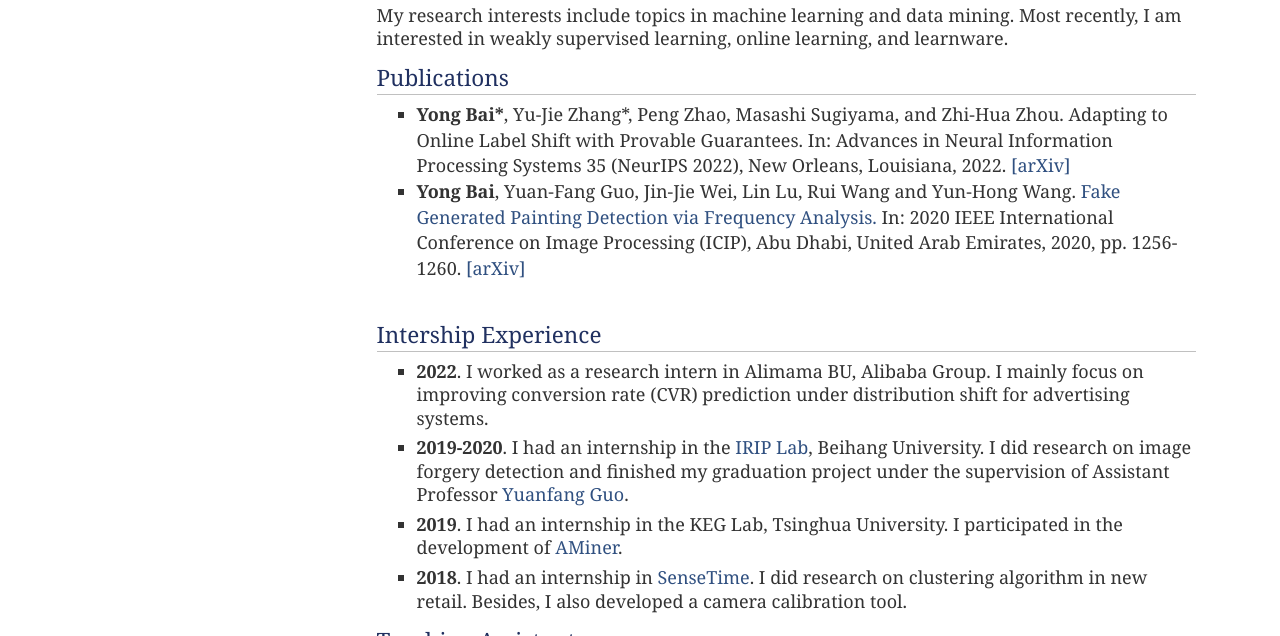
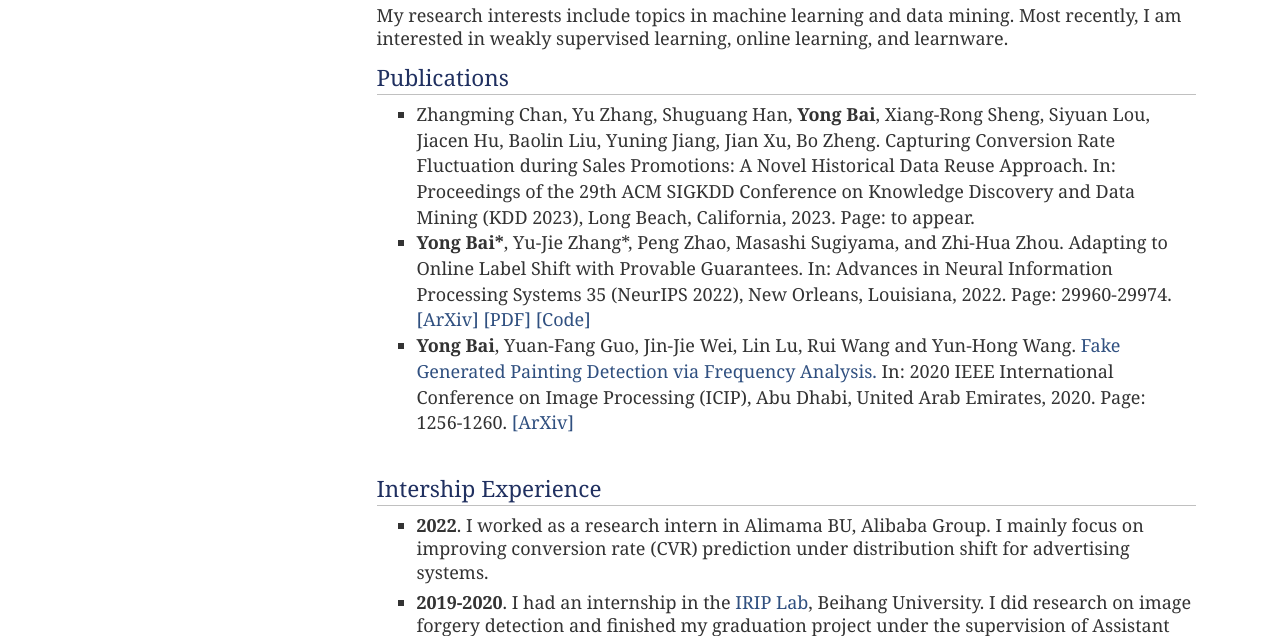
Before and after one commit to byby221b/byby221b.github.io, a plain HTML site: page index.html in a window 1280 px wide. Shown: the part 868-1504 px from the top of the page. Drawn offline with nearby package versions, Linux system fonts and the light colour scheme.

Commit message:
新增KDD 2023文章

```diff
--- a/index.html
+++ b/index.html
@@ -68,7 +68,7 @@
                     <br><br>
 
                     <div class="section" id="News">
-                        <p class="text-danger">I will receive my M.Sc. degree in September, 2023. Currently, I am looking for a job opportunity. </p>
+                        <p class="text-danger">I will receive my M.Sc. degree in June, 2023. </p>
                     </div>
 
                     <br><br>
@@ -116,14 +116,24 @@
                         <h2>Publications</h2>
                         <ul>
                             <li>
-                                <b>Yong Bai*</b>, Yu-Jie Zhang*, Peng Zhao, Masashi Sugiyama, and Zhi-Hua Zhou. Adapting to Online Label Shift with Provable Guarantees. In: Advances in Neural Information Processing Systems 35 (NeurIPS 2022), New Orleans, Louisiana, 2022. <a href="https://arxiv.org/abs/2207.02121" target="_blank">[arXiv]</a>
+                                Zhangming Chan, Yu Zhang, Shuguang Han, <b>Yong Bai</b>, Xiang-Rong Sheng, Siyuan Lou, Jiacen Hu, Baolin Liu, Yuning Jiang, Jian Xu, Bo Zheng.
+                                Capturing Conversion Rate Fluctuation during Sales Promotions: A Novel Historical Data Reuse Approach.
+                                In: Proceedings of the 29th ACM SIGKDD Conference on Knowledge Discovery and Data Mining (KDD 2023), Long Beach, California, 2023. Page: to appear.
+                            </li>
+                            <li>
+                                <b>Yong Bai*</b>, Yu-Jie Zhang*, Peng Zhao, Masashi Sugiyama, and Zhi-Hua Zhou.
+                                Adapting to Online Label Shift with Provable Guarantees.
+                                In: Advances in Neural Information Processing Systems 35 (NeurIPS 2022), New Orleans, Louisiana, 2022. Page: 29960-29974.
+                                <a href="https://arxiv.org/abs/2207.02121" target="_blank">[ArXiv]</a>
+                                <a href="https://proceedings.neurips.cc/paper_files/paper/2022/file/c19c4def293b6a63db1ff27143dd4f10-Paper-Conference.pdf" target="_blank">[PDF]</a>
+                                <a href="http://www.lamda.nju.edu.cn/code_ATLAS.ashx" target="_blank">[Code]</a>
                             </li>
                             <li>
                                 <b>Yong Bai</b>, Yuan-Fang Guo, Jin-Jie Wei, Lin Lu, Rui Wang and Yun-Hong Wang.
-                                <a href="https://ieeexplore.ieee.org/document/9190892" target="_blank">Fake Generated Painting Detection via Frequency Analysis.</a> In: 2020 IEEE International Conference on Image Processing (ICIP), Abu Dhabi, United Arab Emirates, 2020, pp. 1256-1260. <a href="https://arxiv.org/abs/2003.02467" target="_blank">[arXiv]</a>
+                                <a href="https://ieeexplore.ieee.org/document/9190892" target="_blank">Fake Generated Painting Detection via Frequency Analysis.</a>
+                                In: 2020 IEEE International Conference on Image Processing (ICIP), Abu Dhabi, United Arab Emirates, 2020. Page: 1256-1260.
+                                <a href="https://arxiv.org/abs/2003.02467" target="_blank">[ArXiv]</a>
                             </li>
-
-
                         </ul>
                         <br>
                     </div>
```
